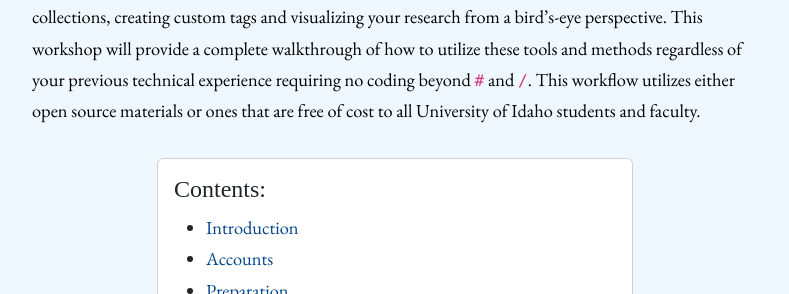
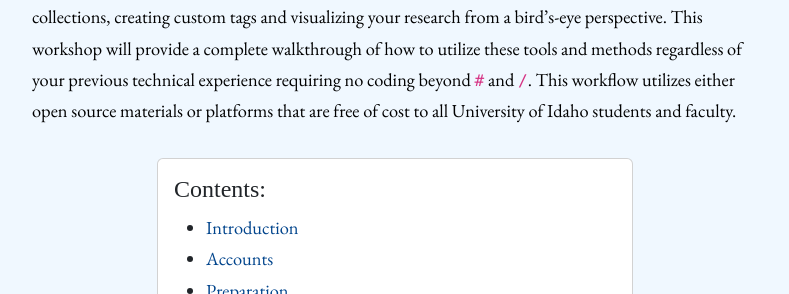
Before and after one commit to aweymo-ui/python_obsidian, a Jekyll site: the page built from index.md, in a window 1280 px wide. Shown: the part 362-656 px from the top of the page, without its empty margins (245-1034 px from the left). Built offline with Jekyll 4.4.1, drawn with Linux system fonts in a browser that asks for light colours; some web fonts are replaced.

```diff
--- a/index.md
+++ b/index.md
@@ -12,7 +12,7 @@ gallery: true
 
 ## Overview
 
-This workshop will provide a detailed method for making connections across large text research collections, creating custom tags and visualizing your research from a bird's-eye perspective. This workshop will provide a complete walkthrough of how to utilize these tools and methods regardless of your previous technical experience requiring no coding beyond `#` and `/`. This workflow utilizes either open source materials or ones that are free of cost to all University of Idaho students and faculty.
+This workshop will provide a detailed method for making connections across large text research collections, creating custom tags and visualizing your research from a bird's-eye perspective. This workshop will provide a complete walkthrough of how to utilize these tools and methods regardless of your previous technical experience requiring no coding beyond `#` and `/`. This workflow utilizes either open source materials or platforms that are free of cost to all University of Idaho students and faculty.
 
 {% include toc.html %}
 
```
Also changed, not shown: content/1_intro.md (+17 -7 lines), 3 other files.
